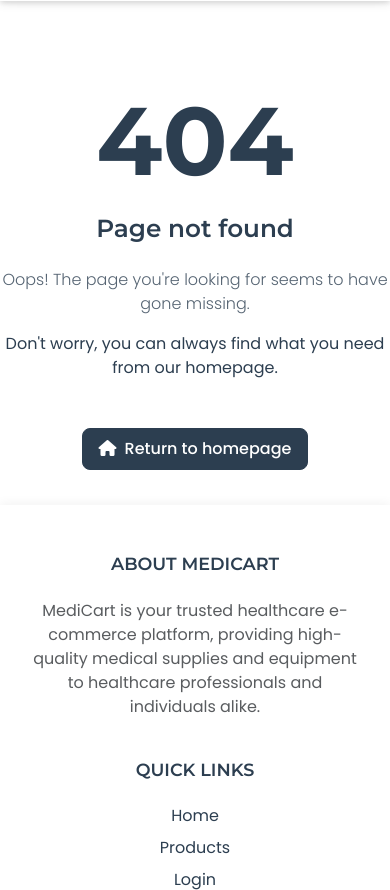
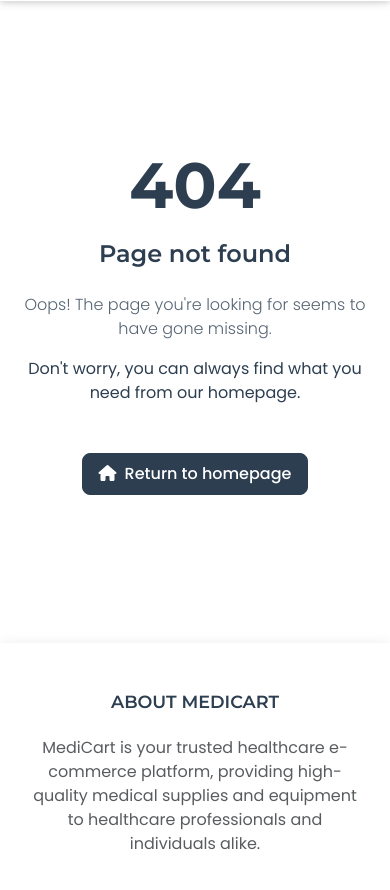
Before and after one commit to alexstrauch/medicart, a Django app: template templates/errors/404.html in a window 390 px wide. Shown: the part 61-951 px from the top of the page. Run offline with Django 4.2, Linux system fonts and the light colour scheme; the template is opened without the code that fills it, so the values that code supplies are empty; parts of the project's set-up code (start-up, migrations or seed data) failed here and were passed over; some libraries are stand-ins or nearby versions.

Commit message:
Improve error pages styling and responsiveness

```diff
--- a/templates/errors/404.html
+++ b/templates/errors/404.html
@@ -4,14 +4,24 @@
 {% block extra_css %}
 <style>
     .error-page {
-        min-height: 60vh;
+        min-height: calc(100vh - 200px);
         display: flex;
         align-items: center;
-        padding: 2rem 0;
+        justify-content: center;
+        padding: 2rem 1rem;
+        margin: 0 auto;
+        width: 100%;
+        max-width: 100%;
+        overflow-x: hidden;
+    }
+
+    .error-page .content-wrapper {
+        max-width: 600px;
+        margin: 0 auto;
     }
 
     .error-page .display-1 {
-        font-size: 6rem;
+        font-size: clamp(4rem, 10vw, 6rem);
         font-weight: 700;
         color: var(--primary-color);
         margin-bottom: 1rem;
@@ -20,19 +30,27 @@
     .error-page h2 {
         color: var(--text-color);
         font-weight: 600;
+        font-size: clamp(1.5rem, 4vw, 2rem);
     }
 
     .error-page .lead {
         color: var(--text-color);
         opacity: 0.8;
+        font-size: clamp(1rem, 3vw, 1.25rem);
+    }
+
+    @media (min-width: 768px) {
+        .error-page {
+            padding: 2rem;
+        }
     }
 </style>
 {% endblock %}
 
 {% block content %}
-<div class="container error-page">
-    <div class="row">
-        <div class="col-12 text-center mt-5">
+<div class="container-fluid error-page">
+    <div class="content-wrapper">
+        <div class="text-center">
             <h1 class="display-1">404</h1>
             <h2 class="mb-4">Page not found</h2>
             <p class="lead mb-4">Oops! The page you're looking for seems to have gone missing.</p>
```
Also changed, not shown: templates/errors/500.html (+24 -6 lines), templates/errors/502.html (+24 -6 lines).
